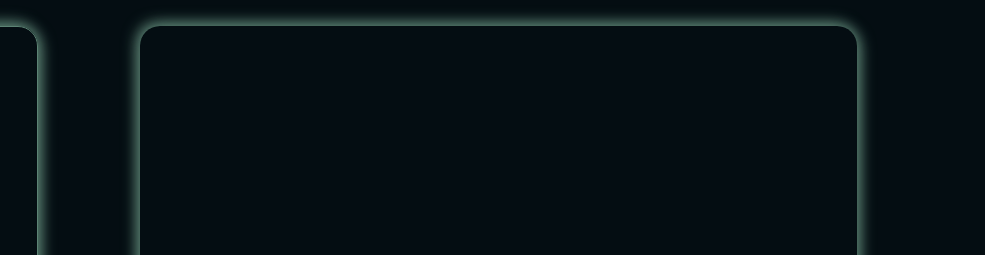
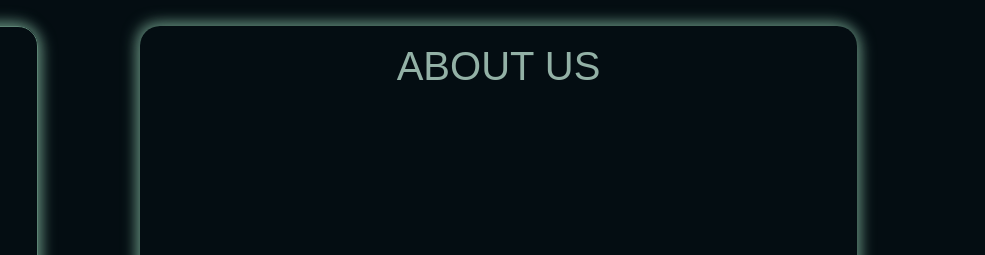
Before and after one commit to fa-kohansal/codeIR, a website: page index.html in a window 1280 px wide. Both pictures are taken after a click on the link "About Us". Shown: the top 255 px of the page, 295-1280 px from the left. Drawn offline with nearby package versions, Linux system fonts and the light colour scheme.

Commit message:
about us

```diff
--- a/css/style.css
+++ b/css/style.css
@@ -315,3 +315,11 @@ div.content{
       color: #183D3D;
 
     }
+    #aboutUs{
+      width: 100%;
+      height: 100%;
+    }
+    #aboutUs>h1{
+      font-family: fantasy;
+      color: #93B1A6;
+    }
--- a/index.html
+++ b/index.html
@@ -86,6 +86,10 @@
                     </div>
                 </div>
             </div>
+            <div id="aboutUs" class="d-none p-2 text-uppercase">
+                <h1 class="text-center p-2 text-uppercase">About us</h1>
+
+            </div>
         </div>
 
 
```
